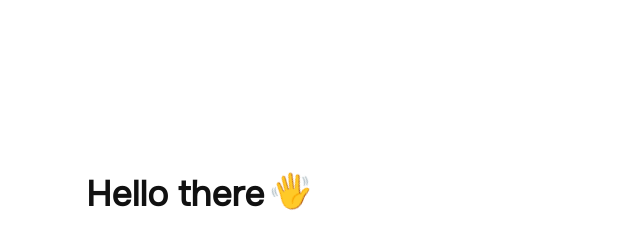
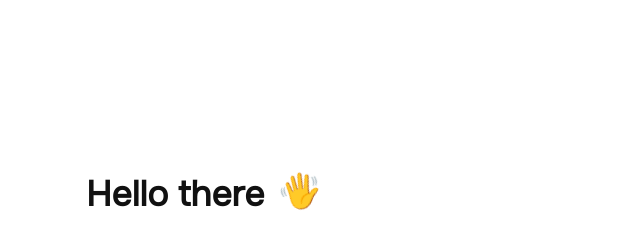
Before and after one commit to dinesh4720/sooraj, a plain HTML site: page index.html in a window 1280 px wide. Shown: the top 241 px of the page, 0-640 px from the left. Drawn offline with Linux system fonts and the light colour scheme.

Commit message:
Update index.html

```diff
--- a/index.html
+++ b/index.html
@@ -76,7 +76,7 @@
     <div class="align-left container">
         <div class="row">
             <div class="col-12 col-lg-9">
-                <h1 class="myclass myfontbold mbr-section-title mbr-fonts-style mbr-black mb-3 display-2"><p class="myfont"><strong>Hello there<div class="wave">👋</div></strong></p></h1>
+                <h1 class="myclass myfontbold mbr-section-title mbr-fonts-style mbr-black mb-3 display-2"><p class="myfont"><strong>Hello there &#8204;<div class="wave">👋</div></strong></p></h1>
 
                 <p class="myfont mbr-text mbr-fonts-style mbr-black display-5">
                     I'm <a class="txt-bold">Sooraj</a>, a full spectrum Graphic designer focused on Brand development and Identification.<br></p>
```
